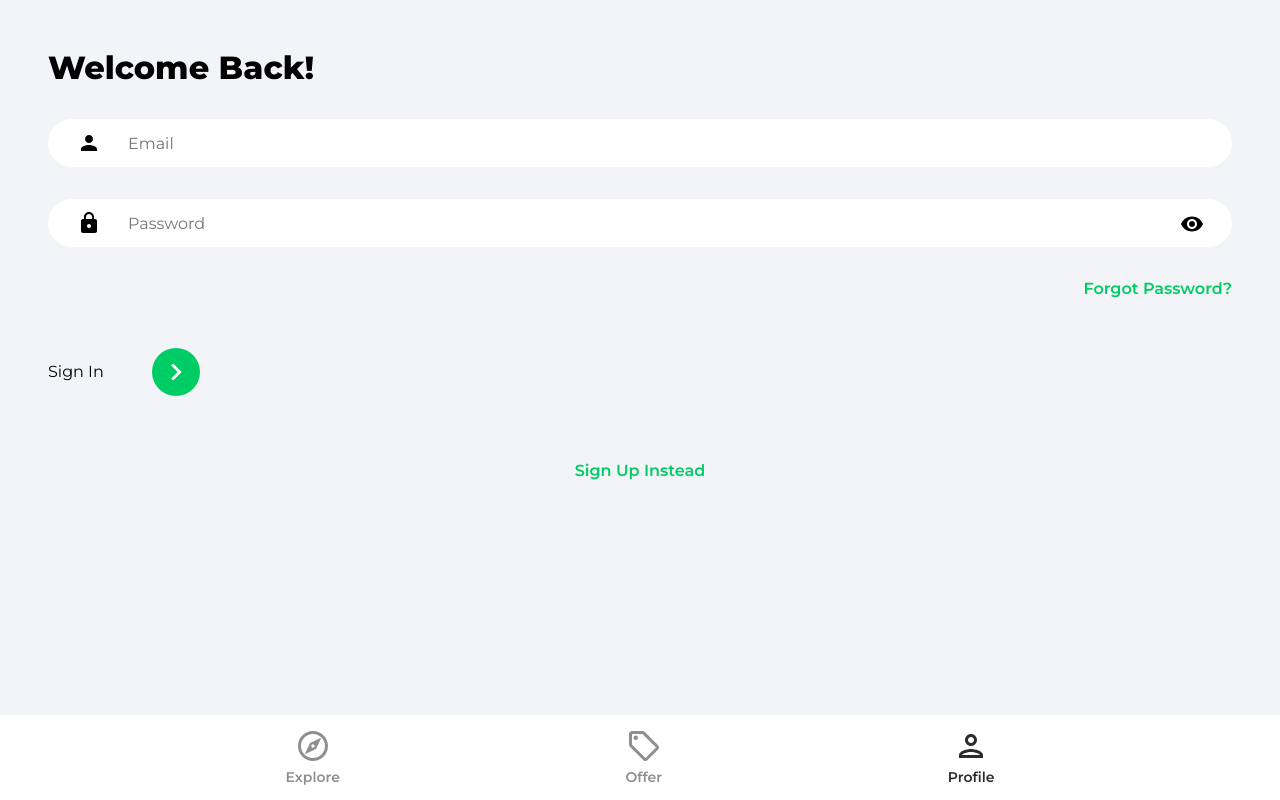
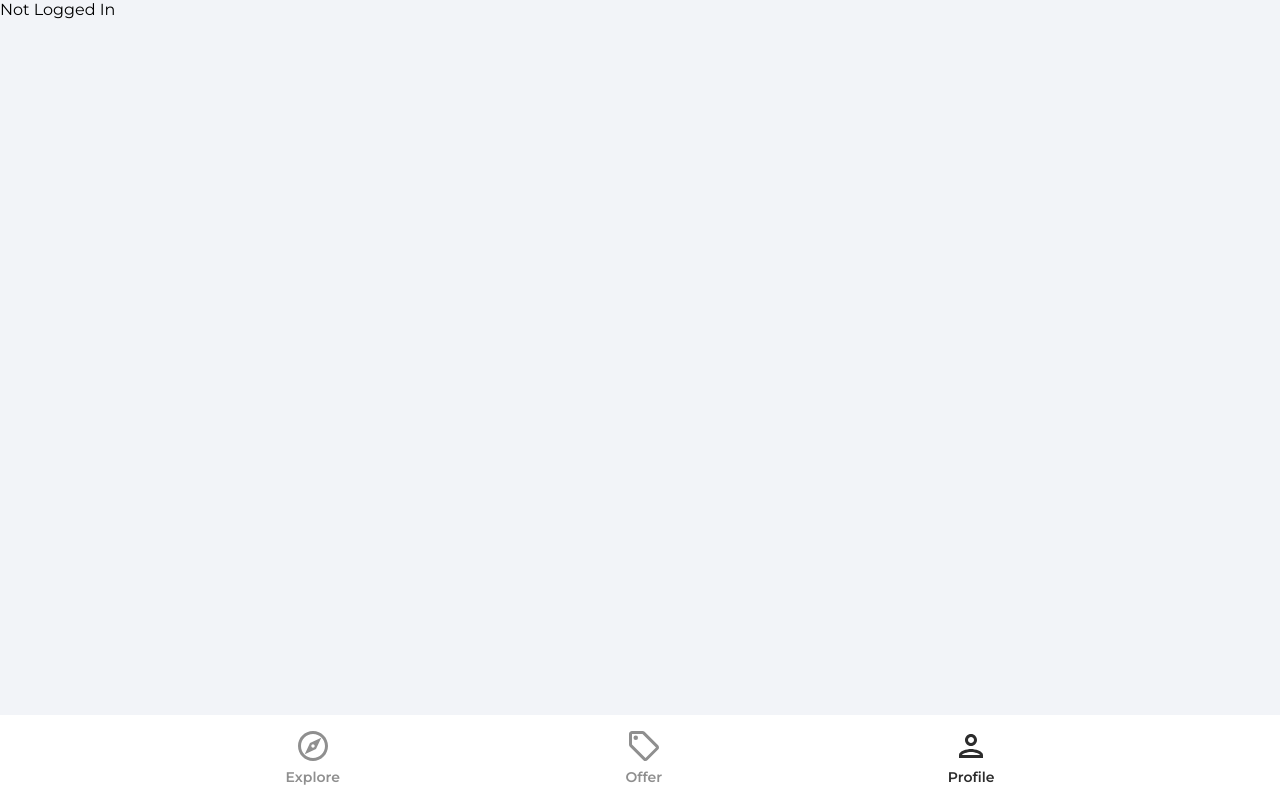
Before and after one commit to JohnKarima/House-Marketplace, a React (Create React App) app: page /profile in a window 1280 px wide. Built offline with nearby package versions, Linux system fonts and the light colour scheme.

Commit message:
Add missing parethesis in firebase config file

```diff
--- a/src/App.js
+++ b/src/App.js
@@ -14,7 +14,7 @@
         <Routes>
             <Route path='/' element={<Explore />}/>
             <Route path='/offers' element={<Offers />}/>
-            <Route path='/profile' element={<SignIn />}/>
+            <Route path='/profile' element={<Profile />}/>
             <Route path='sign-in/' element={<SignIn />}/>
             <Route path='/sign-up' element={<SignUp />}/>
             <Route path='/forgot-password' element={<ForgotPassword />}/>
--- a/src/firebase.config.js
+++ b/src/firebase.config.js
@@ -1,7 +1,5 @@
 import { initializeApp } from 'firebase/app'
 import { getFirestore } from 'firebase/firestore'
-// TODO: Add SDKs for Firebase products that you want to use
-// https://firebase.google.com/docs/web/setup#available-libraries
 
 // Your web app's Firebase configuration
 const firebaseConfig = {
@@ -15,4 +13,4 @@
 
 // Initialize Firebase
 const app = initializeApp(firebaseConfig)
-export const db = getFirestore
+export const db = getFirestore()
--- a/src/pages/Profile.jsx
+++ b/src/pages/Profile.jsx
@@ -1,5 +1,14 @@
+import { useEffect, useState } from 'react'
+import { getAuth } from 'firebase/auth'
+
 function Profile() {
-    return <div><h1>Profile</h1></div>;
-  }
+  const [user, setUser] = useState(null)
 
-  export default Profile;
+  const auth = getAuth()
+  useEffect(() => {
+      setUser(auth.currentUser)
+  }, [])
+  return user ? <h1>{user.displayName}</h1> : 'Not Logged In'
+}
+
+export default Profile
--- a/src/pages/SignIn.jsx
+++ b/src/pages/SignIn.jsx
@@ -1,5 +1,6 @@
 import { useState } from 'react'
 import { Link, useNavigate } from 'react-router-dom'
+import { getAuth, signInWithEmailAndPassword } from 'firebase/auth'
 import { ReactComponent as ArrowRightIcon } from '../assets/svg/keyboardArrowRightIcon.svg'
 import visibilityIcon from '../assets/svg/visibilityIcon.svg'
 
@@ -18,13 +19,32 @@
     }))
   }
 
+  const onSubmit = async (e) => {
+    e.preventDefault()
+    try {
+      const auth = getAuth()
+
+      const userCredential = await signInWithEmailAndPassword(
+        auth,
+        email,
+        password
+      )
+
+      if (userCredential.user) {
+        navigate('/')
+      }
+    } catch (error) {
+      console.log(error)
+    }
+  }
+
   return (
     <>
       <div className="pageContainer">
         <header>
           <p className="pageHeader">Welcome Back!</p>
         </header>
-        <form action="">
+        <form onSubmit={onSubmit}>
           <input
             type="email"
             className="emailInput"
```
